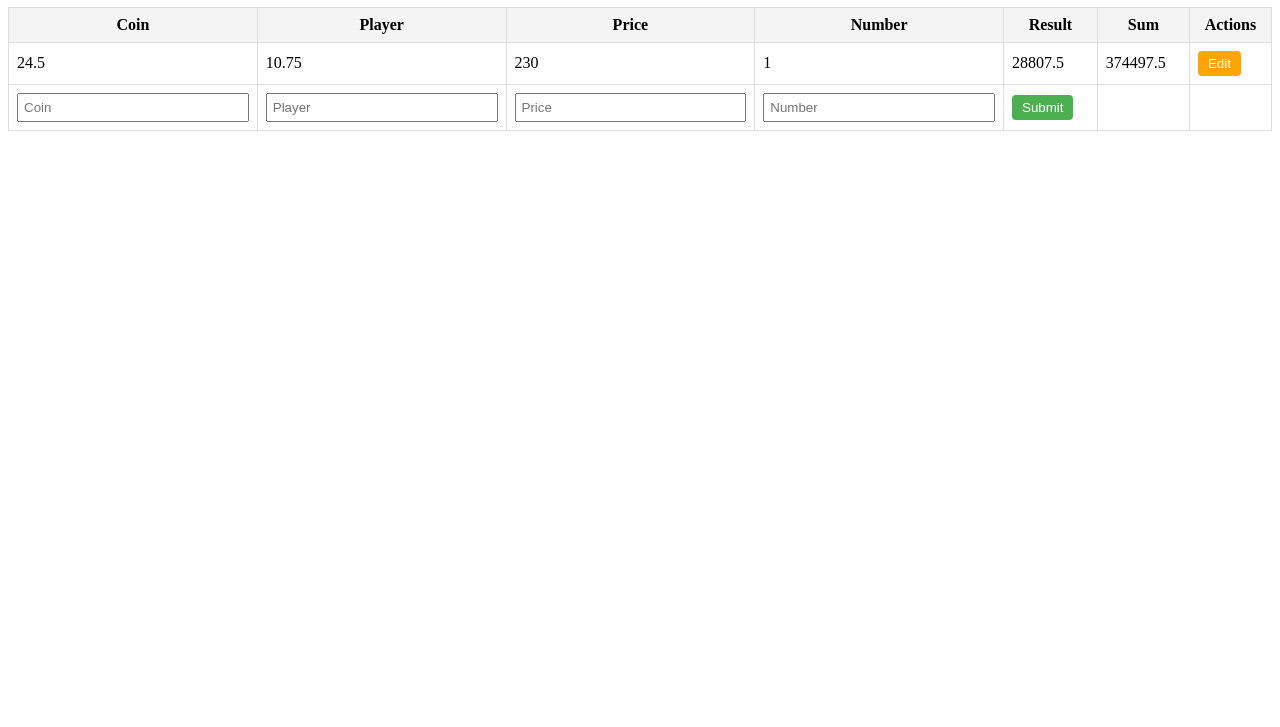
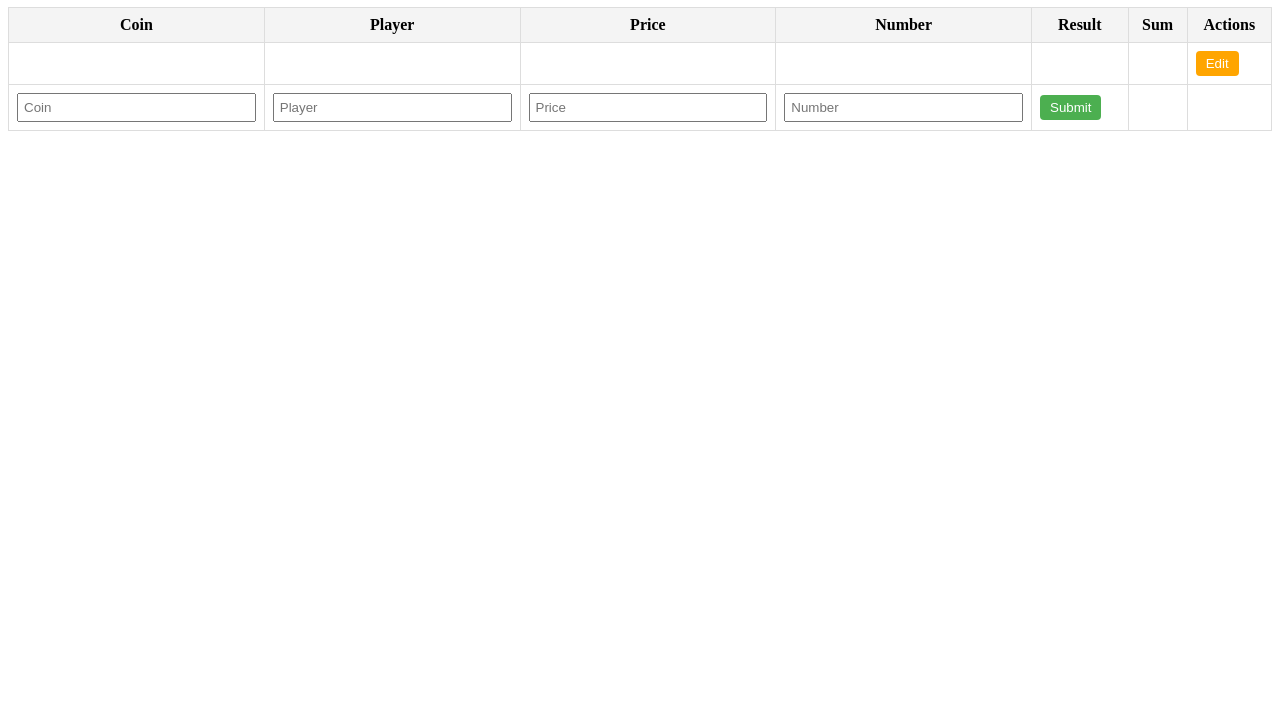
Before and after one commit to Samansilver/excel-test, a plain HTML site: page index.html in a window 1280 px wide. Shown: the part 73-800 px from the top of the page. Drawn offline with Linux system fonts and the light colour scheme.

Commit message:
bug fixed

```diff
--- a/index.html
+++ b/index.html
@@ -48,12 +48,12 @@
         </thead>
         <tbody>
             <tr>
-                <td>24.5</td>
-                <td>10.75</td>
-                <td>230</td>
-                <td>1</td>
-                <td>28807.5</td>
-                <td>374497.5</td>
+                <td></td>
+                <td></td>
+                <td></td>
+                <td></td>
+                <td></td>
+                <td></td>
                 <td><button class="edit-btn">Edit</button></td>
             </tr>
         </tbody>
```
